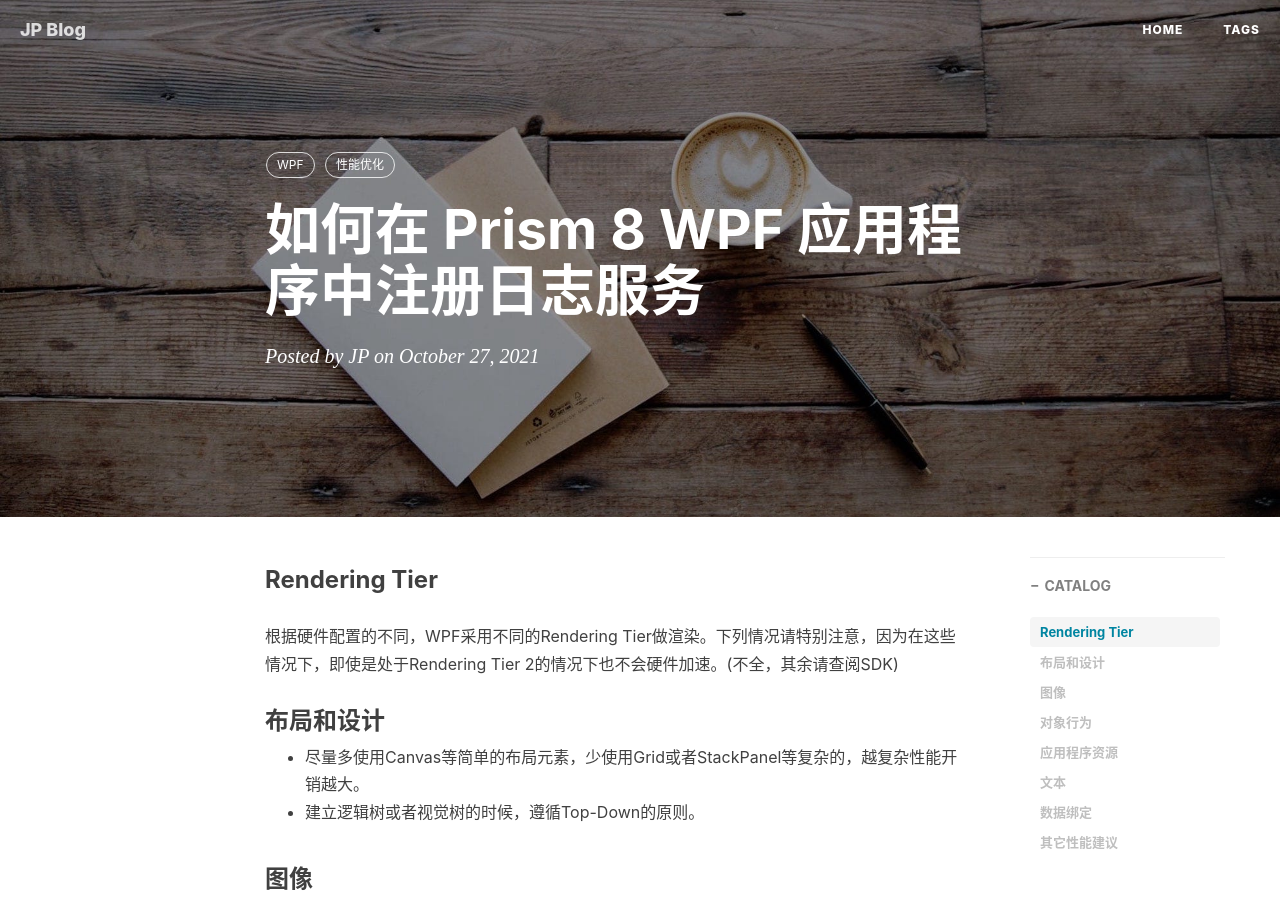
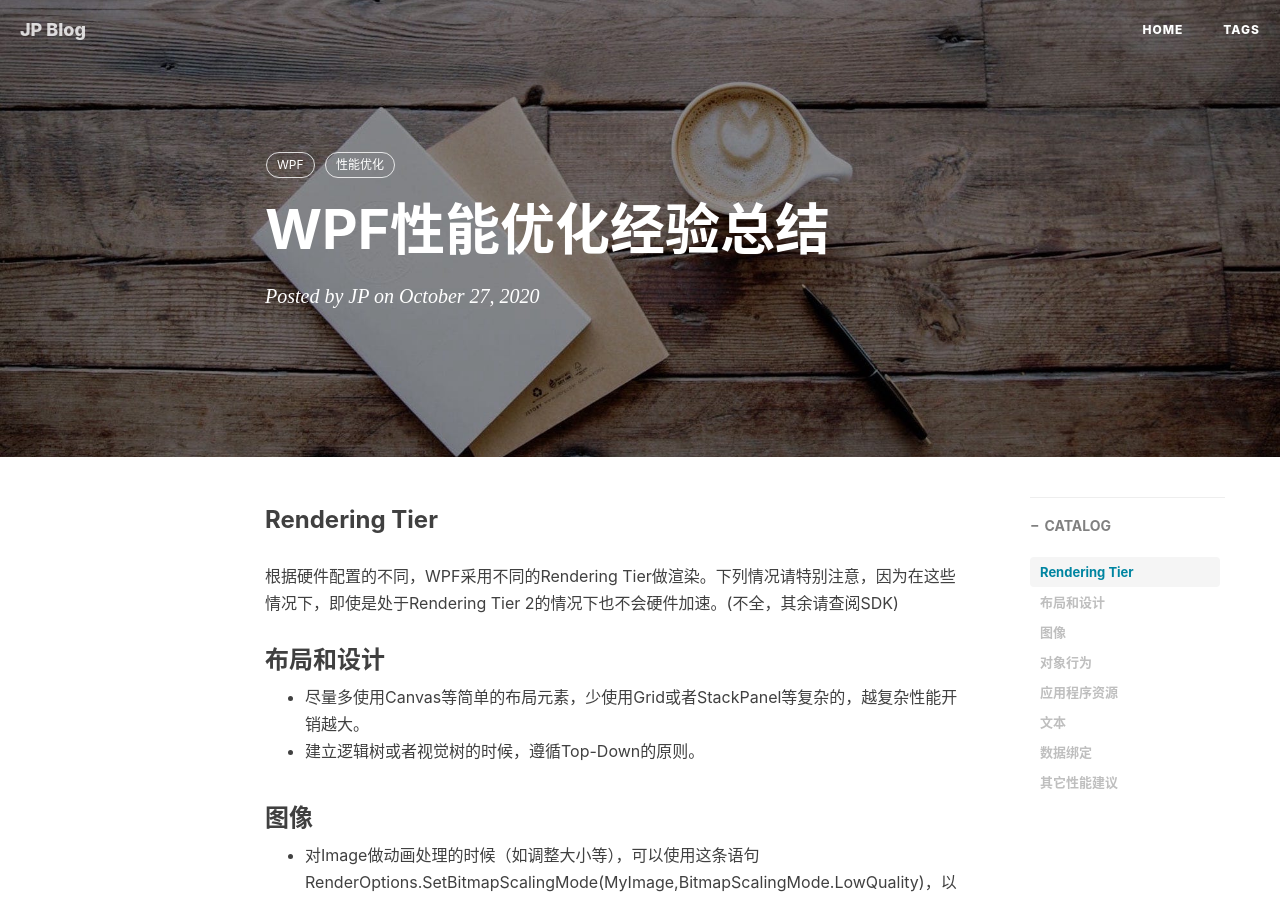
Before and after one commit to hongjiapeng/hongjiapeng.github.io, a Jekyll site: the page built from _posts/2020-10-27-wpf performance optimization experience summary.md, in a window 1280 px wide and 900 px high. Built offline with Jekyll 4.4.1, drawn with Linux system fonts in a browser that asks for light colours; nearby versions of some CDN libraries; comment, search, counter and statistics services are not loaded; some of the changed text lies outside the part shown.

Commit message:
update blog

```diff
--- a/_posts/2020-10-27-wpf performance optimization experience summary.md
+++ b/_posts/2020-10-27-wpf performance optimization experience summary.md
@@ -1,8 +1,8 @@
 ---
 layout: post
-title: 如何在 Prism 8 WPF 应用程序中注册日志服务
+title: WPF性能优化经验总结
 subtitle:
-date:   2021-10-27
+date:   2020-10-27
 author: JP
 header-img: img/post-bg-coffee.jpeg
 catalog: true
```
